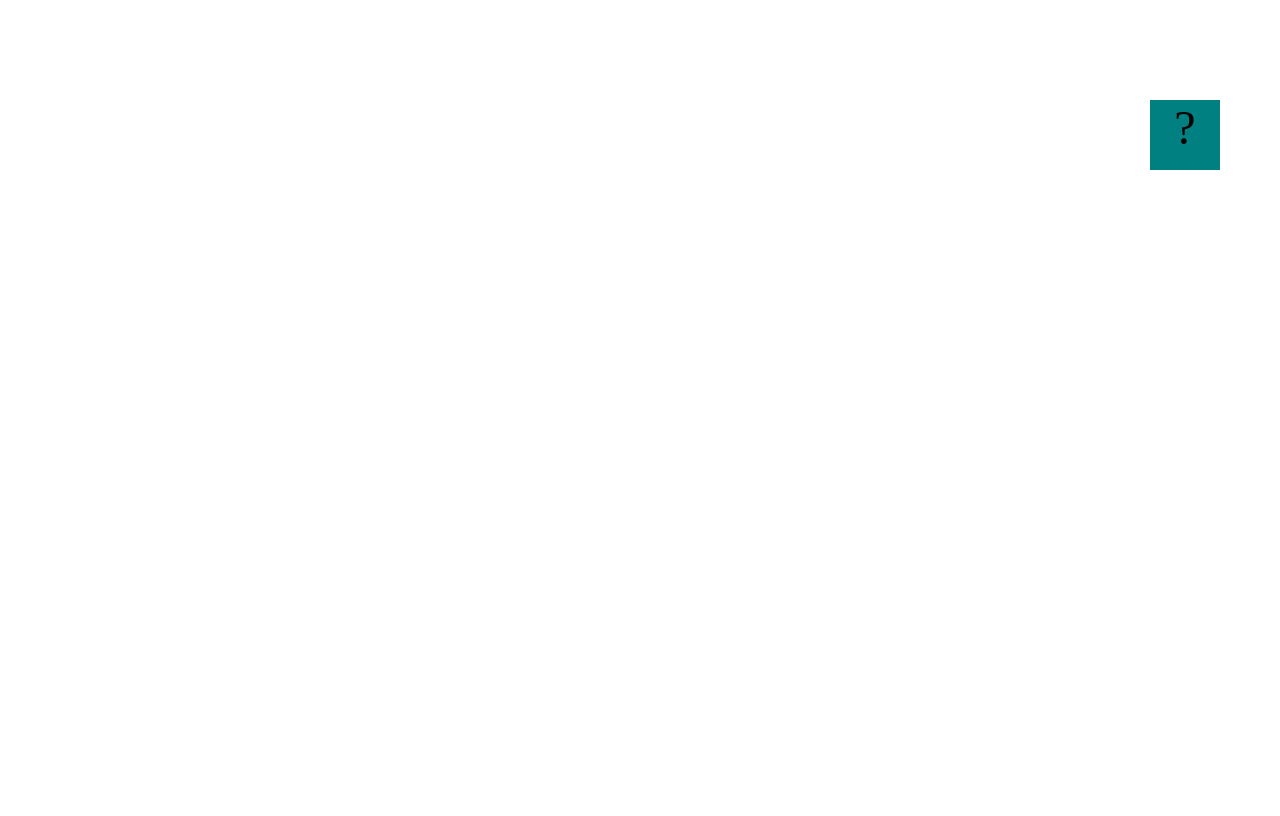
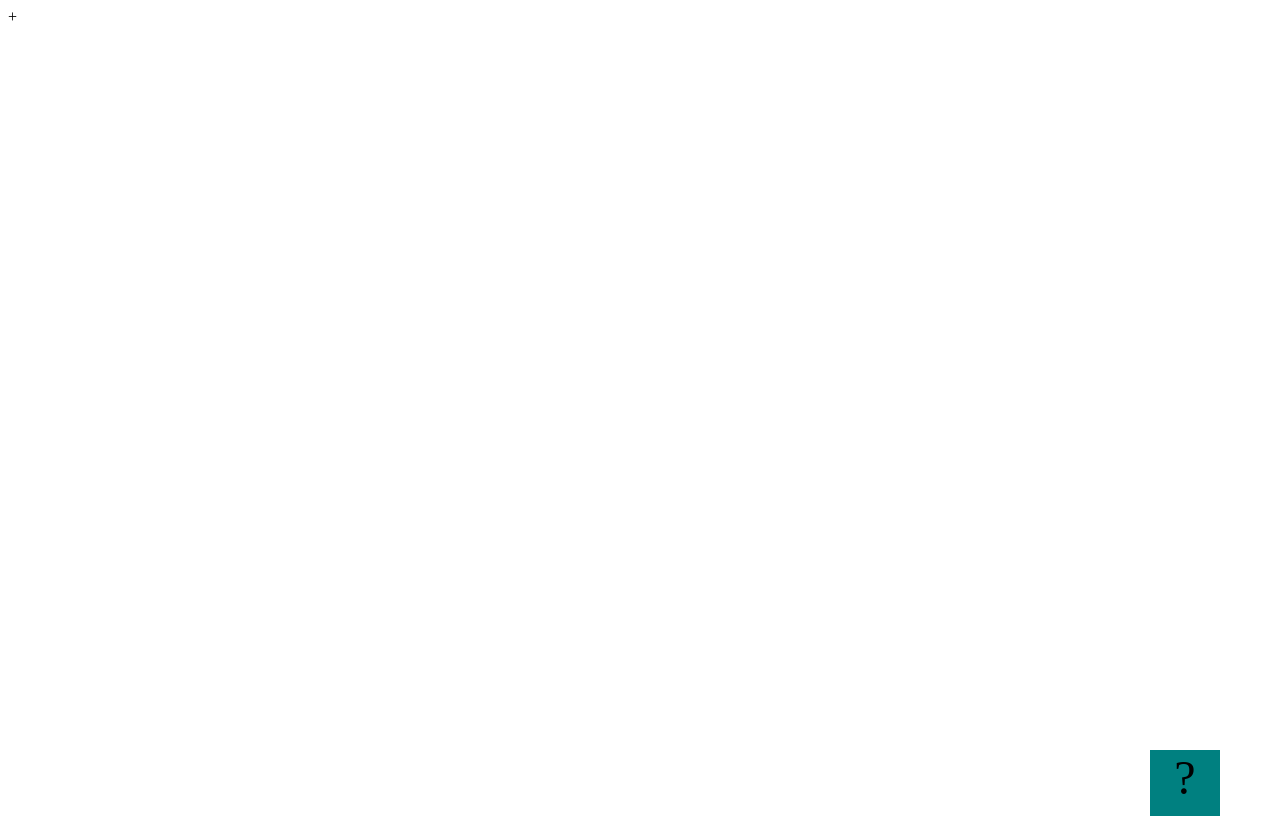
Before and after one commit to merriklusk/merriklusk.github.io, a plain HTML site: page projects/bouncing-box/index.html in a window 1280 px wide. Drawn offline with Linux system fonts and the light colour scheme.

Commit message:
add bouncing box

```diff
--- a/projects/bouncing-box/index.html
+++ b/projects/bouncing-box/index.html
@@ -1,4 +1,4 @@
-<!DOCTYPE html>
++<!DOCTYPE html>
 <html>
 <head>
 	<meta charset="utf-8">
@@ -16,8 +16,11 @@
 			top: 100px;
 			left: 200px;  /* <--- Change me! */
 		}
-		.board{
-			height: 100vh;
+		.board
+			body{
+ 			background-image: url("https://c.tenor.com/wJoIg9kMUB0AAAAC/duck-spin.gif");
+			 background-color: #cccccc;
+			height: 100;
 		}
 	</style>
 	<!-- 	<script src="//cdnjs.cloudflare.com/ajax/libs/jquery/2.1.1/jquery.min.js"></script> -->
@@ -39,7 +42,7 @@
 			var box = jQuery('.box');	// reference to the HTML .box element
 			var board = jQuery('.board');	// reference to the HTML .board element
 			var boardWidth = board.width();	// the maximum X-Coordinate of the screen
-
+			var boardHeight = jQuery(window).height();
 			// Every 50 milliseconds, call the update Function (see below)
 			setInterval(update, 50);
 
@@ -47,8 +50,9 @@
 			box.on('click', handleBoxClick);
 
 			// moves the Box to a new position on the screen along the X-Axis
-			function moveBoxTo(newPositionX) {
+			function moveBoxTo(newPositionX, newPositionY) {
 				box.css("left", newPositionX);
+				box.css("top", newPositionY);
 			}
 
 			// changes the text displayed on the Box
@@ -62,23 +66,32 @@
 
 			// TODO 2 - Variable declarations
 			var positionX = 400;
+			var positionY = 0;
 			var points = 0;
 			var speed = 10;
+			var speedY =10;
 			/*
 			This Function will be called 20 times/second. Each time it is called,
 			it should move the Box to a new location. If the box drifts off the screen
 			turn it around!
 			*/
 			function update() {
-				moveBoxTo(positionX);
+				moveBoxTo(positionX, positionY);
 				positionX = positionX + speed;
-
+				positionY = positionY + speed;
 
 				if(positionX >= boardWidth){
 					speed = -speed;
 				}
 				if (positionX <= 0){
 					speed = speed * -1;
+				}
+
+				if(positionY >= boardHeight){
+					speedY = -speedY;
+				}
+				if (positionY <= 0){
+					speedY = speedY * -1;
 				}
 			};
 
@@ -94,7 +107,7 @@
 					points = points + 1;
 				changeBoxText(points);
 				speed = speed +3;
-
+				speedY = speedY +3;
 			};
 		})();
 	</script>
```
